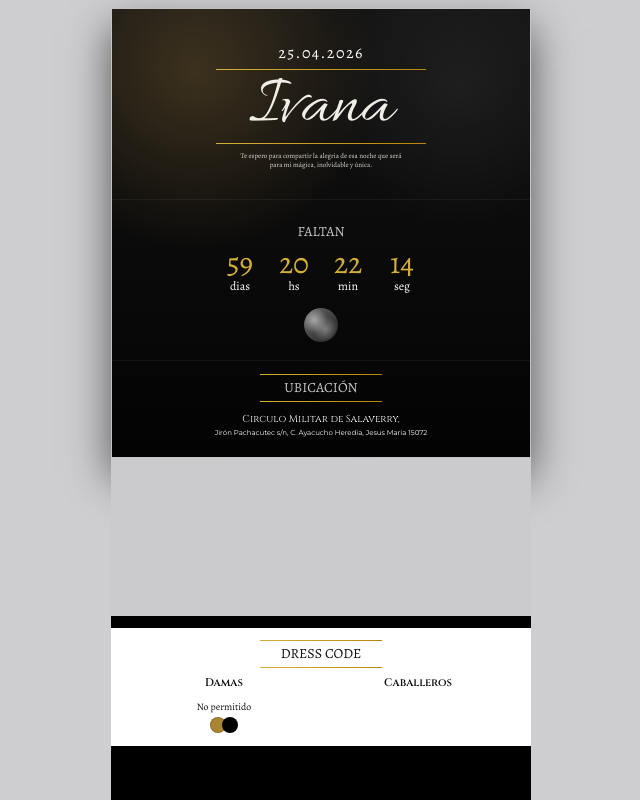
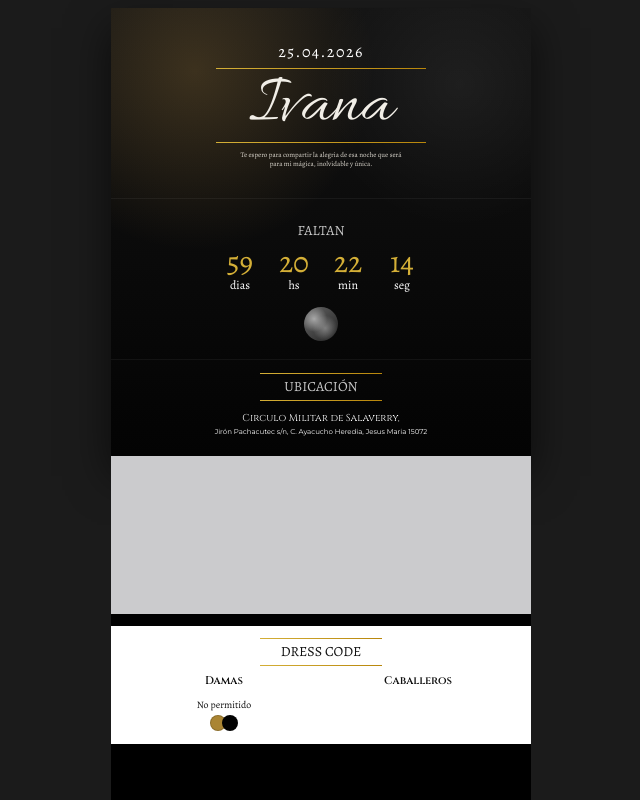
Before and after one commit to LuisVera22/xv-ivana, a React (Vite) app: page / in a window 1280 px wide. Shown: the top 800 px of the page, without its empty margins (319-959 px from the left). Built offline with nearby package versions, Linux system fonts and the light colour scheme; a web font is replaced by a local one.

Commit message:
feat: update language attribute to Spanish and enhance invitation styles with custom scrollbar

```diff
--- a/index.html
+++ b/index.html
@@ -1,5 +1,5 @@
 <!doctype html>
-<html lang="en">
+<html lang="es">
   <head>
     <meta charset="UTF-8" />
     <link rel="icon" type="image/svg+xml" href="/icono.png" />
--- a/src/components/invitation/invitation.css
+++ b/src/components/invitation/invitation.css
@@ -33,13 +33,16 @@
   flex-direction: column;
   align-items: center;
   padding: 0.5rem;
-  background: #ceced0;
+  background: #1b1b1b;
+}
+
+.invite-page > section {
+  margin: 0;
 }
 
 .invite-card {
   width: min(100%, 420px);
   color: #efe9d8;
-  border: 1px solid rgba(255, 255, 255, 0.75);
   background:
     radial-gradient(circle at 20% 14%, rgba(189, 145, 69, 0.25), transparent 35%),
     radial-gradient(circle at 83% 17%, rgba(255, 255, 255, 0.06), transparent 28%),
--- a/src/index.css
+++ b/src/index.css
@@ -16,3 +16,34 @@ body {
   -webkit-font-smoothing: antialiased;
   -moz-osx-font-smoothing: grayscale;
 }
+
+/* Scrollbar */
+* {
+  scrollbar-width: thin;
+  scrollbar-color: #b8860b #1b1b1b;
+}
+
+*::-webkit-scrollbar {
+  width: 14px;
+  height: 14px;
+}
+
+*::-webkit-scrollbar-track {
+  background: #1b1b1b;
+}
+
+*::-webkit-scrollbar-thumb {
+  background: linear-gradient(180deg, #b8860b 0%, #d4af37 100%);
+  border-radius: 999px;
+  border: 1px solid #1b1b1b;
+}
+
+*::-webkit-scrollbar-thumb:hover {
+  background: linear-gradient(180deg, #d4af37 0%, #b8860b 100%);
+}
+
+*::-webkit-scrollbar-button {
+  display: none;
+  width: 0;
+  height: 0;
+}
```
